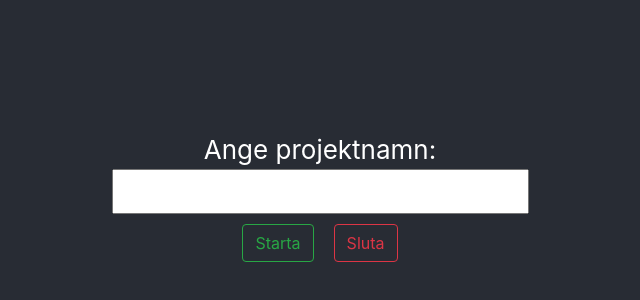
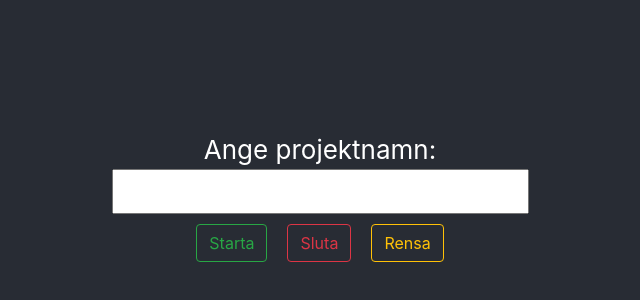
Before and after one commit to beanilsson/tajmer, a React (Create React App) app: page / in a window 1280 px wide. Shown: the part 204-504 px from the top of the page, without its empty margins (320-960 px from the left). Built offline with nearby package versions, Linux system fonts and the light colour scheme.

Commit message:
Add clear button

```diff
--- a/src/App.css
+++ b/src/App.css
@@ -8,10 +8,11 @@
 
 .flex-sub {
     flex: 1;
+    margin-right: 20px;
 }
 
-.flex-sub:first-child {
-    margin-right: 20px;
+.flex-sub:last-child {
+    margin-right: 0;
 }
 
 .App-header {
--- a/src/App.js
+++ b/src/App.js
@@ -65,6 +65,13 @@ function App() {
         }
     };
 
+    const clear = () => {
+        setStart('');
+        setStop('');
+        setTimeSpent(null);
+        setProjectName('');
+    };
+
     return (
         <div className="App">
           <header className="App-header">
@@ -76,7 +83,8 @@ function App() {
             </form>
             <div className="flex-parent">
               <div className="flex-sub"><Button variant="outline-success" onClick={startWorking}>Starta</Button></div>
-              <div className="flex-sub"><Button variant="outline-danger" onClick={stoppedWorking}>Sluta</Button> </div>
+              <div className="flex-sub"><Button variant="outline-danger" onClick={stoppedWorking}>Sluta</Button></div>
+              <div className="flex-sub"><Button variant="outline-warning" onClick={clear}>Rensa</Button></div>
             </div>
             <StartedMessage />
             <StoppedMessage />
```
Lines whose indentation alone changed are shown as unchanged.
